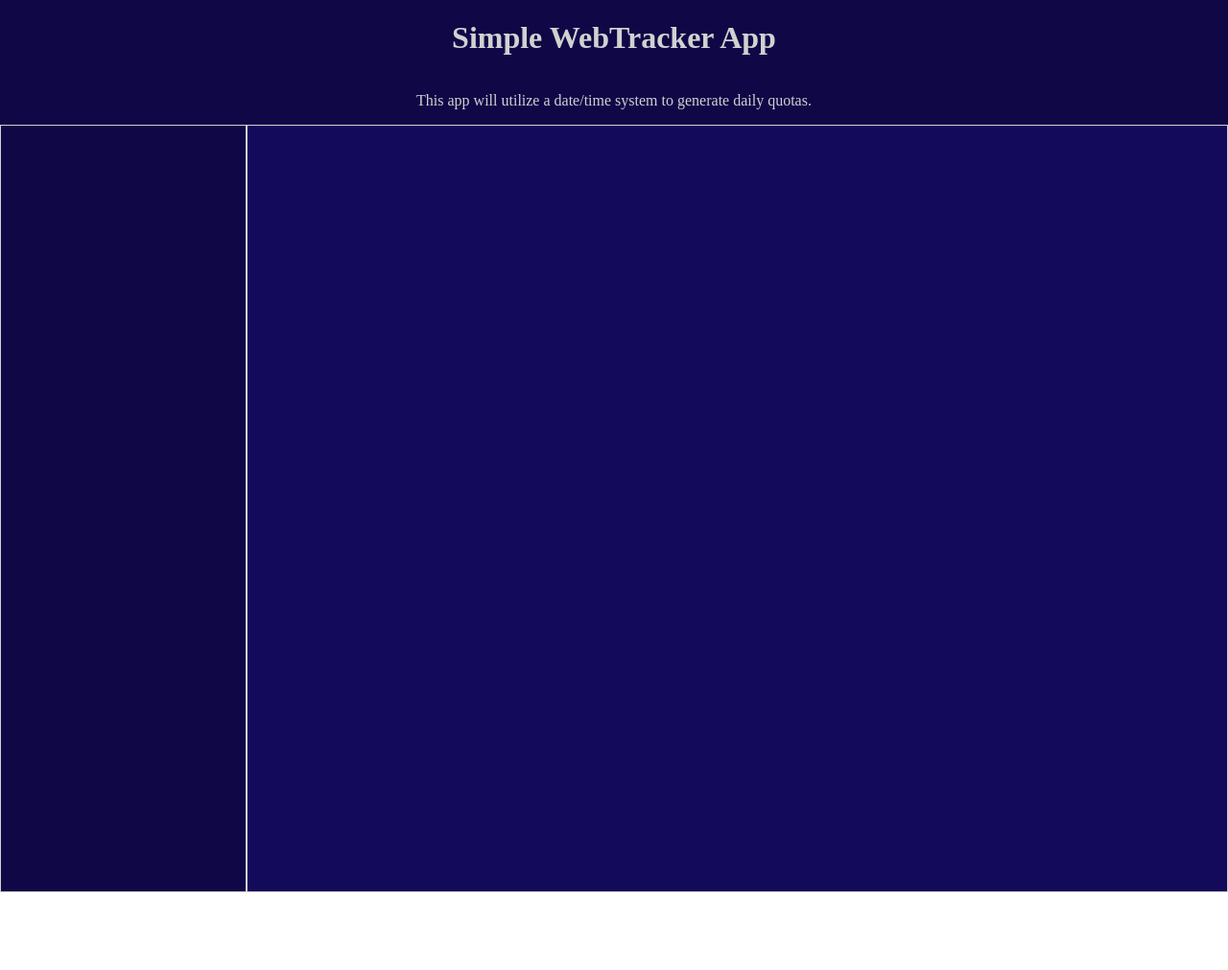
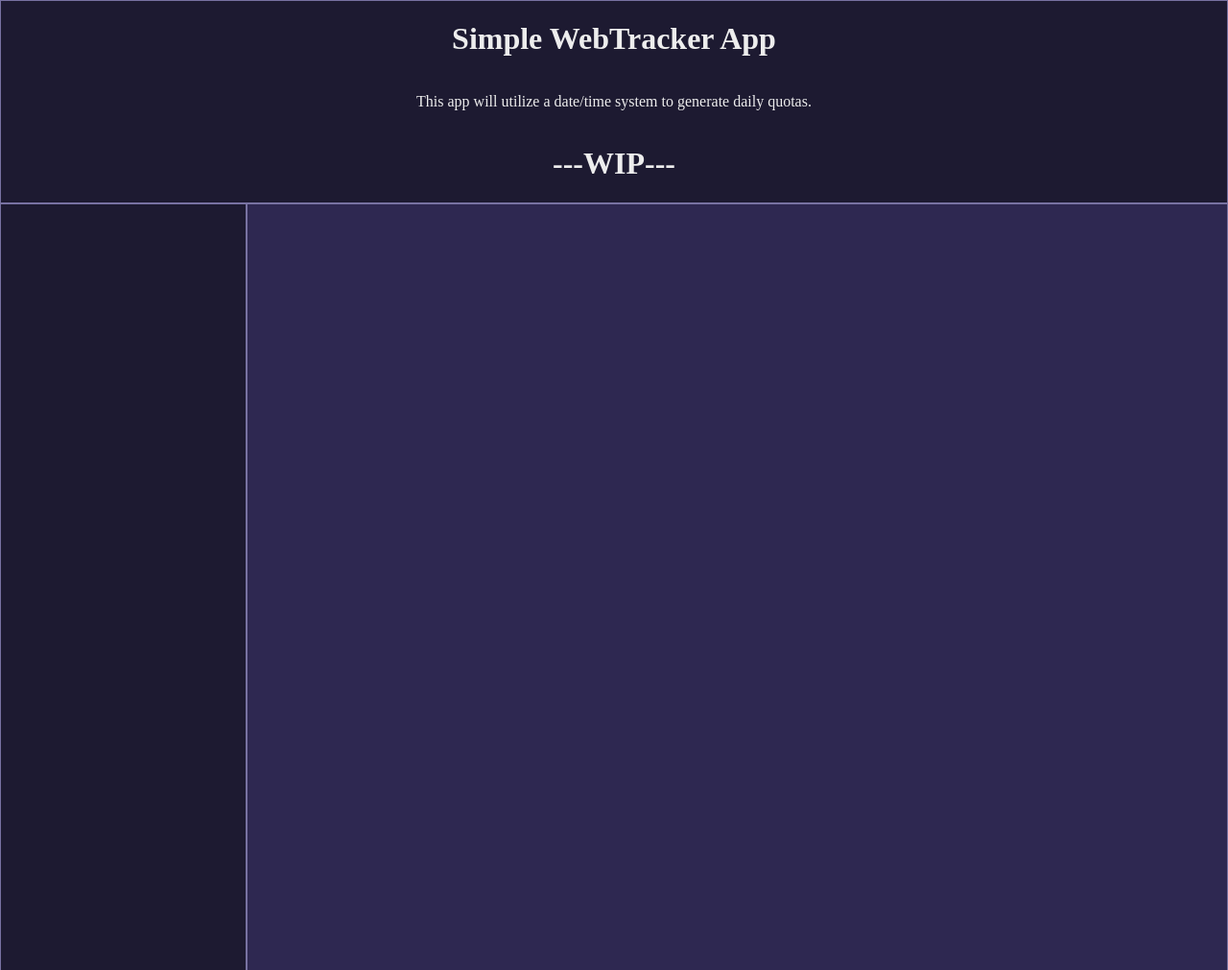
Before and after one commit to ArcLeviathan/TrackerWebApp, a plain HTML site: page TrackerApp/index.html in a window 1280 px wide. Shown: the whole page at 96% size. Before the commit the page ends 930 px from the top, so only its background shows below. Drawn offline with Linux system fonts and the light colour scheme.

Commit message:
commit 3

```diff
--- a/TrackerApp/index.html
+++ b/TrackerApp/index.html
@@ -3,7 +3,7 @@
 <head>
     <meta charset='utf-8'>
     <meta http-equiv='X-UA-Compatible' content='IE=edge'>
-    <title>Page Title</title>
+    <title>GachaTrackerLOL</title>
     <meta name='viewport' content='width=device-width, initial-scale=1'>
     <link rel='stylesheet' type='text/css' media='screen' href='main.css'>
     <script src='main.js'></script>
@@ -12,6 +12,7 @@
     <div class ="header">
     <h1>Simple WebTracker App</h1>
     <p>This app will utilize a date/time system to generate daily quotas.</p>
+    <h1>---WIP---</h1>
     </div>
     <div class = "sidebar-and-content">
         <div class = "sidebar">
--- a/TrackerApp/main.css
+++ b/TrackerApp/main.css
@@ -4,14 +4,15 @@ html, body {
   width: 100%;
   height: 100%;
   font-family: Bahnschrift;
-  color: hsl(0, 0%, 82%);
+  color: hsl(0, 0%, 93%);
 }
 .header {
     display: flex;
     flex-direction:column;
     justify-content: center;
     align-items: center;
-    background-color: #100747;
+    background-color: #1d1a31;
+    border: 1px solid #7872a2;
 }
 .sidebar-and-content {
     display: flex;
@@ -21,12 +22,12 @@ html, body {
 .sidebar {
     display:flex;
     flex-grow: 1;
-    background-color: #100747;
-    border: 1px solid hsl(0, 0%, 82%);
+    background-color: #1d1a31;
+    border: 1px solid #7872a2;
 }
 .main-content {
     display: flex;
     flex-grow: 4;
-    background-color: #140a5b;
-    border: 1px solid hsl(0, 0%, 82%);
+    background-color: #2e2851;
+    border: 1px solid #7872a2;
 }
```
Also changed, not shown: 1 other file.
